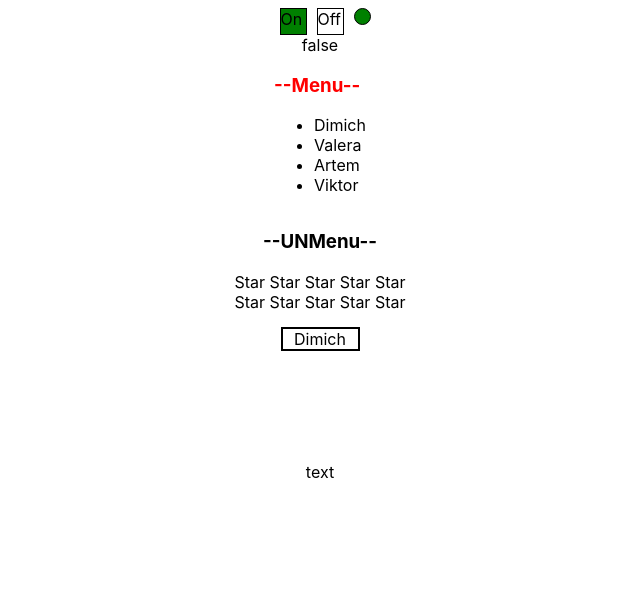
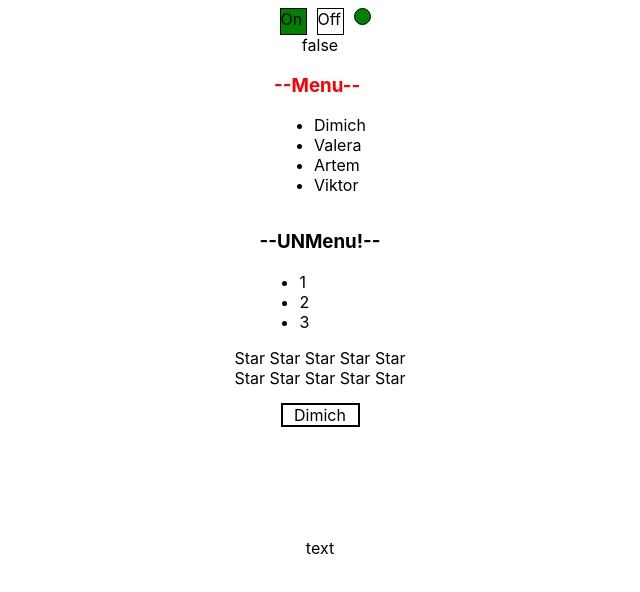
Before and after one commit to Maystrenko-Alex/kabzda-kak-prosto, a React (Create React App) app: page / in a window 1280 px wide. Shown: the top 592 px of the page, without its empty margins (323-963 px from the left). Built offline with nearby package versions, Linux system fonts and the light colour scheme.

Commit message:
kabzda 16 - useReducer

```diff
--- a/src/App.tsx
+++ b/src/App.tsx
@@ -37,7 +37,7 @@ const App = () => {
         onChange={()=>alert('click item')}
         items={items}
         color={'red'}/>
-      <UncontrolledAccrodion title={'UNMenu'} />
+      <UncontrolledAccrodion title={'UNMenu!'} />
       <Rating value={value} callBack={setValue}/>
       <UncontrolledRating />
       {/* <MyButton title={'button'} color={'green'} onClick={()=>alert('clickfalse')}/> */}
--- a/src/components/UncontrolledAccordion/UncontrolledAccordion.tsx
+++ b/src/components/UncontrolledAccordion/UncontrolledAccordion.tsx
@@ -1,17 +1,20 @@
-import React, { useState } from "react";
+import React, { useReducer } from "react";
+import { reducer, TOGGLE_CONSTANT } from "./reducer";
 
 export type UncontrolledAccordionPropsType = {
   title: string
 }
 
+
 export const UncontrolledAccrodion = (props: UncontrolledAccordionPropsType) => {
-
-  const [collapsed, setCollapsed] = useState(true);
-
+  let [state, dispatch] = useReducer(reducer, {collapsed: false})
+  // const [collapsed, setCollapsed] = useState(true);
+  console.log('UN rendering');
   return (
     <div>
-      <AccordionTitle title={props.title} onClick={() => setCollapsed(!collapsed)} />
-      {!collapsed && <AccordionBody />}
+      {/* <AccordionTitle title={props.title} onClick={() => setCollapsed(!collapsed)} /> */}
+      <AccordionTitle title={props.title} onClick={() => dispatch({ type: TOGGLE_CONSTANT })} />
+      {!state.collapsed && <AccordionBody />}
     </div>
   );
 }
@@ -22,10 +25,12 @@ type AccordionTitlePropsType = {
 }
 
 function AccordionTitle(props: AccordionTitlePropsType) {
+  console.log('AccordionTitle rendering');
   return <h3 onClick={props.onClick}>--{props.title}--</h3>
 }
 
 function AccordionBody() {
+  console.log('AccordionBody rendering');
   return (
     <ul>
       <li>1</li>
--- /dev/null
+++ b/src/components/UncontrolledAccordion/reducer.tsx
@@ -0,0 +1,17 @@
+
+export type ActionType = {
+  type: string
+}
+export const TOGGLE_CONSTANT = 'TOGGLE-COLLAPSED';
+export type StateType = {
+  collapsed: boolean
+}
+export const reducer = (state: StateType, action: ActionType):StateType => {
+  switch (action.type) {
+    case TOGGLE_CONSTANT:
+      return {...state, collapsed: !state.collapsed};
+    default:
+      throw new Error ('Bad action type');
+  }
+  // return state;
+}
```
Also changed, not shown: 2 other files (tests, documents, lock files or other folders).
